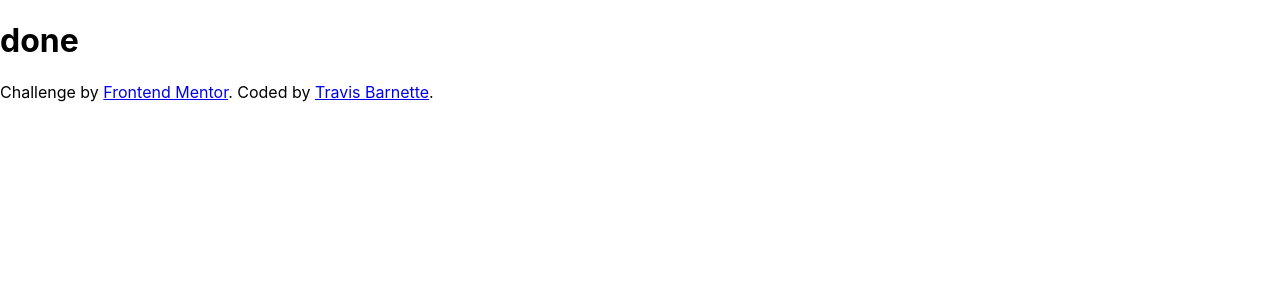
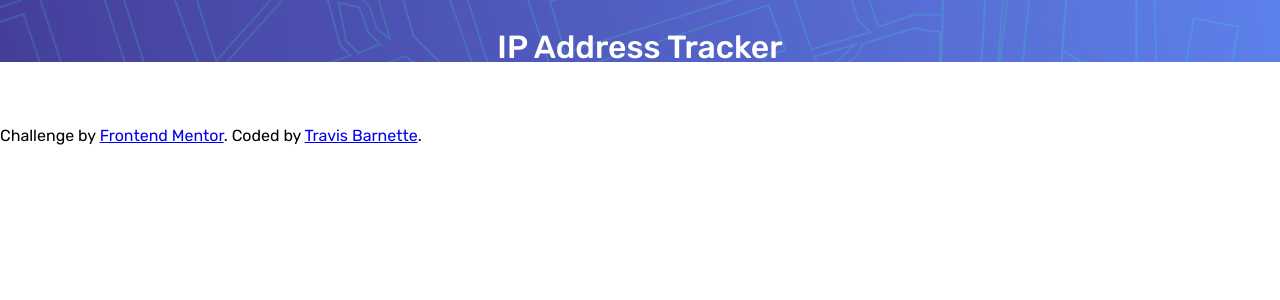
Before and after one commit to barnettet31/ip-address-tracker-ts, a React (Create React App) app: page / in a window 1280 px wide. Shown: the top 300 px of the page. Built offline with nearby package versions, Linux system fonts and the light colour scheme.

Commit message:
adding layout and text components

```diff
--- a/package.json
+++ b/package.json
@@ -40,5 +40,9 @@
       "last 1 firefox version",
       "last 1 safari version"
     ]
+  },
+  "devDependencies": {
+    "@types/styled-components": "^5.1.26",
+    "babel-plugin-styled-components": "^2.0.7"
   }
 }
--- a/public/index.html
+++ b/public/index.html
@@ -8,7 +8,9 @@
   <meta name="theme-color" content="#000000" />
   <meta name="description" content="Web site created using create-react-app" />
   <link rel="apple-touch-icon" href="%PUBLIC_URL%/logo192.png" />
-
+  <link rel="preconnect" href="https://fonts.googleapis.com">
+<link rel="preconnect" href="https://fonts.gstatic.com" crossorigin>
+<link href="https://fonts.googleapis.com/css2?family=Rubik:wght@400;500;700&display=swap" rel="stylesheet">
   <link rel="manifest" href="%PUBLIC_URL%/manifest.json" />
 
   <title>Frontend Mentor | IP Address Tracker</title>
--- a/src/App.tsx
+++ b/src/App.tsx
@@ -1,9 +1,17 @@
 import React from 'react'
-
+import { InputHeader, PageWrapper } from './components/layout/layout.component';
+import { Title } from './components/typography/text.component';
+import './index.css'
 
 function App() {
   return (
-  <h1> done</h1>
+ <PageWrapper>
+  <InputHeader>
+  <Title>IP Address Tracker</Title>
+
+  </InputHeader>
+ </PageWrapper>
+
   );
 }
 
--- /dev/null
+++ b/src/components/layout/layout.component.tsx
@@ -0,0 +1,21 @@
+import styled from "styled-components";
+
+export const PageWrapper = styled.main`
+display:grid;
+grid-template-columns:1fr;
+grid-template-rows:repeat(2, 1fr);
+grid-gap:0;
+`
+
+export const InputHeader = styled.header`
+display:flex;
+flex-direction:column;
+justify-content:flex-start;
+align-items:center;
+padding-top: 2em;
+background: url(${process.env.PUBLIC_URL}/images/pattern-bg.png);
+@media(max-width: 375px){
+   padding-top:1.625em;
+
+}
+`
--- /dev/null
+++ b/src/components/typography/text.component.tsx
@@ -0,0 +1,10 @@
+import styled from 'styled-components'
+export const Title = styled.h1`
+color:#fff;
+font-weight:500;
+font-size:2rem;
+line-height:1.875rem;
+@media(max-width: 375px){
+    font-size:1.625rem;
+}
+`
--- a/src/index.css
+++ b/src/index.css
@@ -1,13 +1,75 @@
-body {
-  margin: 0;
-  font-family: -apple-system, BlinkMacSystemFont, 'Segoe UI', 'Roboto', 'Oxygen',
-    'Ubuntu', 'Cantarell', 'Fira Sans', 'Droid Sans', 'Helvetica Neue',
-    sans-serif;
-  -webkit-font-smoothing: antialiased;
-  -moz-osx-font-smoothing: grayscale;
+/* Box sizing rules */
+*,
+*::before,
+*::after {
+  box-sizing: border-box;
 }
 
-code {
-  font-family: source-code-pro, Menlo, Monaco, Consolas, 'Courier New',
-    monospace;
+/* Remove default margin */
+body,
+h1,
+h2,
+h3,
+h4,
+p,
+figure,
+blockquote,
+dl,
+dd {
+  margin: 0;
 }
+
+/* Remove list styles on ul, ol elements with a list role, which suggests default styling will be removed */
+ul[role='list'],
+ol[role='list'] {
+  list-style: none;
+}
+
+/* Set core root defaults */
+html:focus-within {
+  scroll-behavior: smooth;
+}
+
+/* Set core body defaults */
+body {
+  min-height: 100vh;
+  text-rendering: optimizeSpeed;
+  line-height: 1.5;
+  font-family:'Rubik', sans-serif;
+}
+
+/* A elements that don't have a class get default styles */
+a:not([class]) {
+  text-decoration-skip-ink: auto;
+}
+
+/* Make images easier to work with */
+img,
+picture {
+  max-width: 100%;
+  display: block;
+}
+
+/* Inherit fonts for inputs and buttons */
+input,
+button,
+textarea,
+select {
+  font: inherit;
+}
+
+/* Remove all animations, transitions and smooth scroll for people that prefer not to see them */
+@media (prefers-reduced-motion: reduce) {
+  html:focus-within {
+   scroll-behavior: auto;
+  }
+
+  *,
+  *::before,
+  *::after {
+    animation-duration: 0.01ms !important;
+    animation-iteration-count: 1 !important;
+    transition-duration: 0.01ms !important;
+    scroll-behavior: auto !important;
+  }
+}
--- a/src/index.tsx
+++ b/src/index.tsx
@@ -1,8 +1,6 @@
 import React from 'react';
 import ReactDOM from 'react-dom/client';
-import './index.css';
 import App from './App';
-import reportWebVitals from './reportWebVitals';
 
 const root = ReactDOM.createRoot(
   document.getElementById('root') as HTMLElement
@@ -12,8 +10,3 @@
     <App />
   </React.StrictMode>
 );
-
-// If you want to start measuring performance in your app, pass a function
-// to log results (for example: reportWebVitals(console.log))
-// or send to an analytics endpoint. Learn more: https://bit.ly/CRA-vitals
-reportWebVitals();
```
Also changed, not shown: 1 other file (tests, documents, lock files or other folders).
